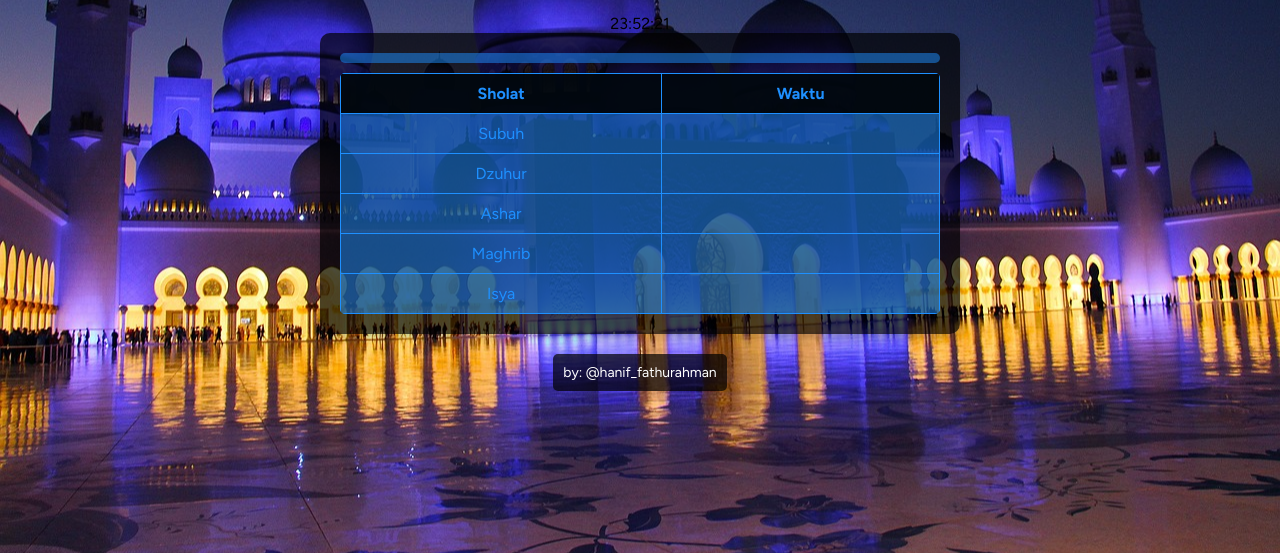
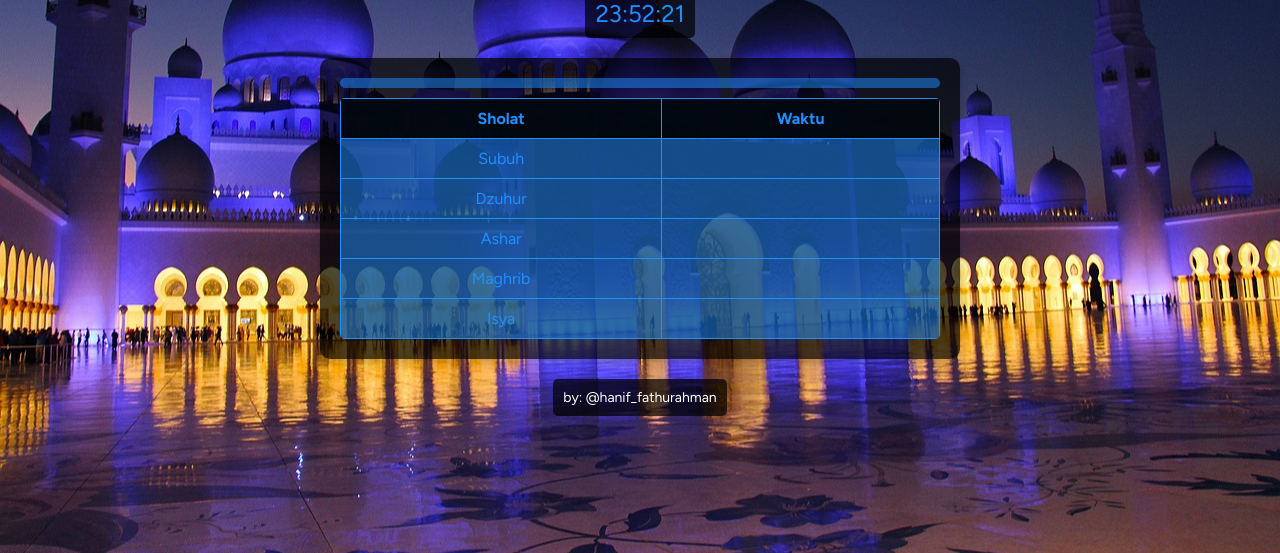
Before and after one commit to HanifFathurahman/jadwalsholat, a plain HTML site: page index.html in a window 1280 px wide. Shown: the part 247-800 px from the top of the page. Drawn offline with Linux system fonts and the light colour scheme.

Commit message:
Update styles.css

```diff
--- a/styles.css
+++ b/styles.css
@@ -72,3 +72,13 @@ th {
 .footer a:hover {
     text-decoration: underline;
 }
+
+.current-time {
+    color: #1e90ff; /* DodgerBlue color */
+    margin-bottom: 20px;
+    background-color: rgba(0, 0, 0, 0.7);
+    padding: 10px;
+    border-radius: 5px;
+    font-size: 24px; /* Adjust the font size as needed */
+    text-align: center;
+}
```
